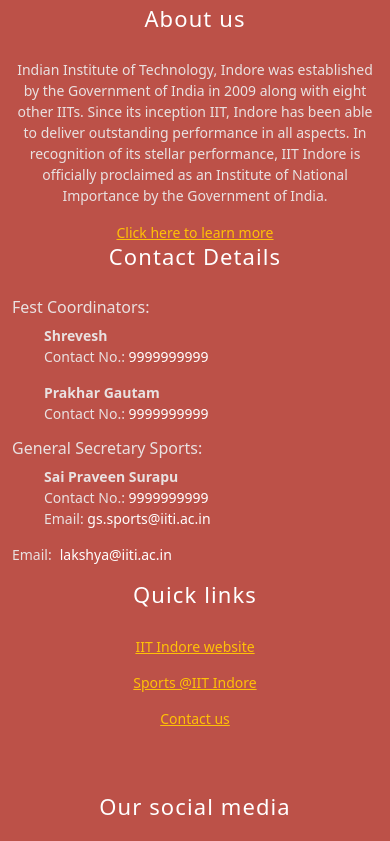
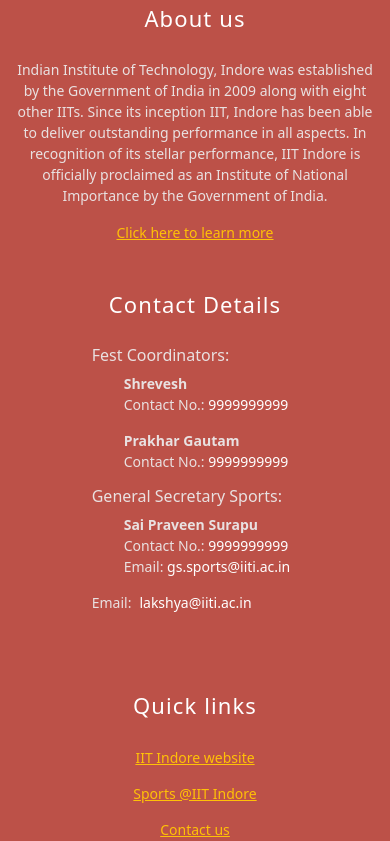
Before and after one commit to BulzEye/sports-fest-2022-iiti, a React (Create React App) app in the folder frontend/: page /login in a window 390 px wide. Shown: the part 979-1820 px from the top of the page. Built offline with nearby package versions, Linux system fonts and the light colour scheme; no server answers.

Commit message:
fixed responsiveness of footer

```diff
--- a/frontend/src/components/Footer.js
+++ b/frontend/src/components/Footer.js
@@ -5,12 +5,12 @@
         <footer className="site-footer" id="footer">
             <div className="container">
                 <div className="row mb-5">
-                    <div className="col-md-3 md-5">
+                    <div className="col-md-3 mb-5">
                         <h2>About us</h2>
                         <p>Indian Institute of Technology, Indore was established by the Government of India in 2009 along with eight other IITs. Since its inception IIT, Indore has been able to deliver outstanding performance in all aspects. In recognition of its stellar performance, IIT Indore is officially proclaimed as an Institute of National Importance by the Government of India.</p>
                         <p><a href="https://www.iiti.ac.in/page/about-us">Click here to learn more</a></p>
                     </div>
-                    <div className="col-md-3 md-5">
+                    <div className="col-md-3 mb-5 d-flex flex-column align-items-center">
                         <h2>Contact Details</h2>
                         <ul className="list-unstyled footer-link">
 
```
